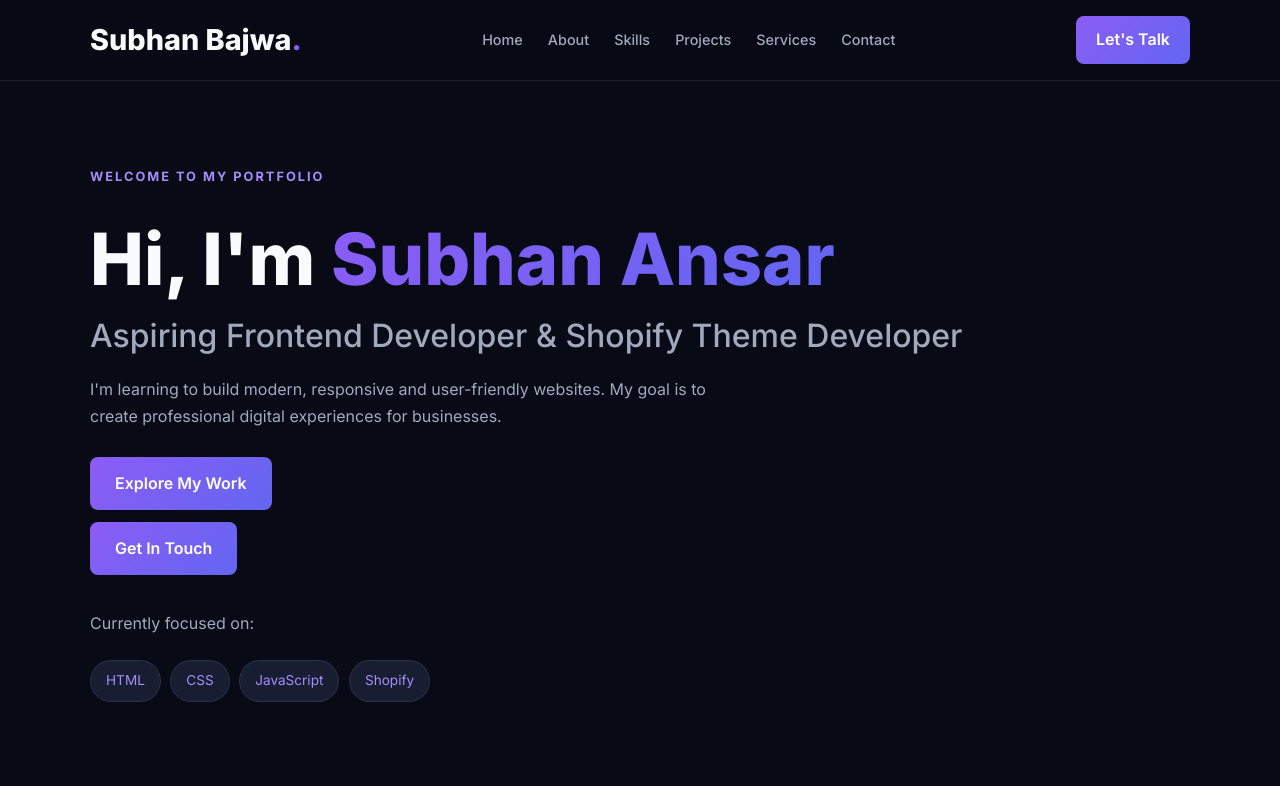
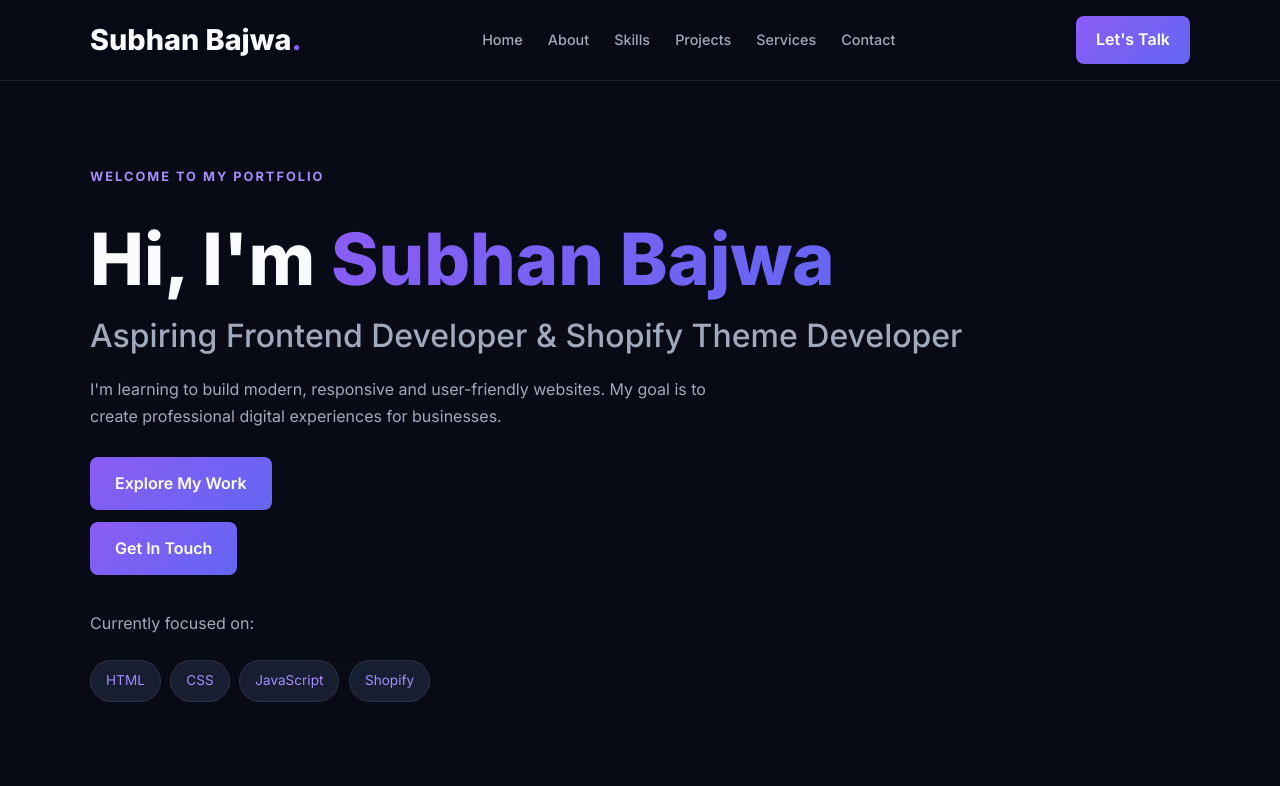
Before and after one commit to subhan1122333/my-portfolio, a plain HTML site: page index.html in a window 1280 px wide. Shown: the top 786 px of the page. Drawn offline with Linux system fonts and the light colour scheme.

Commit message:
Fix HTML formatting and ensure proper structure

```diff
--- a/index.html
+++ b/index.html
@@ -33,7 +33,7 @@
         <section id="hero">
             <p>WELCOME TO MY PORTFOLIO</p>
 
-            <h1>Hi, I'm <span>Subhan Ansar</span></h1>
+            <h1>Hi, I'm <span>Subhan Bajwa</span></h1>
 
             <h2>Aspiring Frontend Developer & Shopify Theme Developer</h2>
 
```
